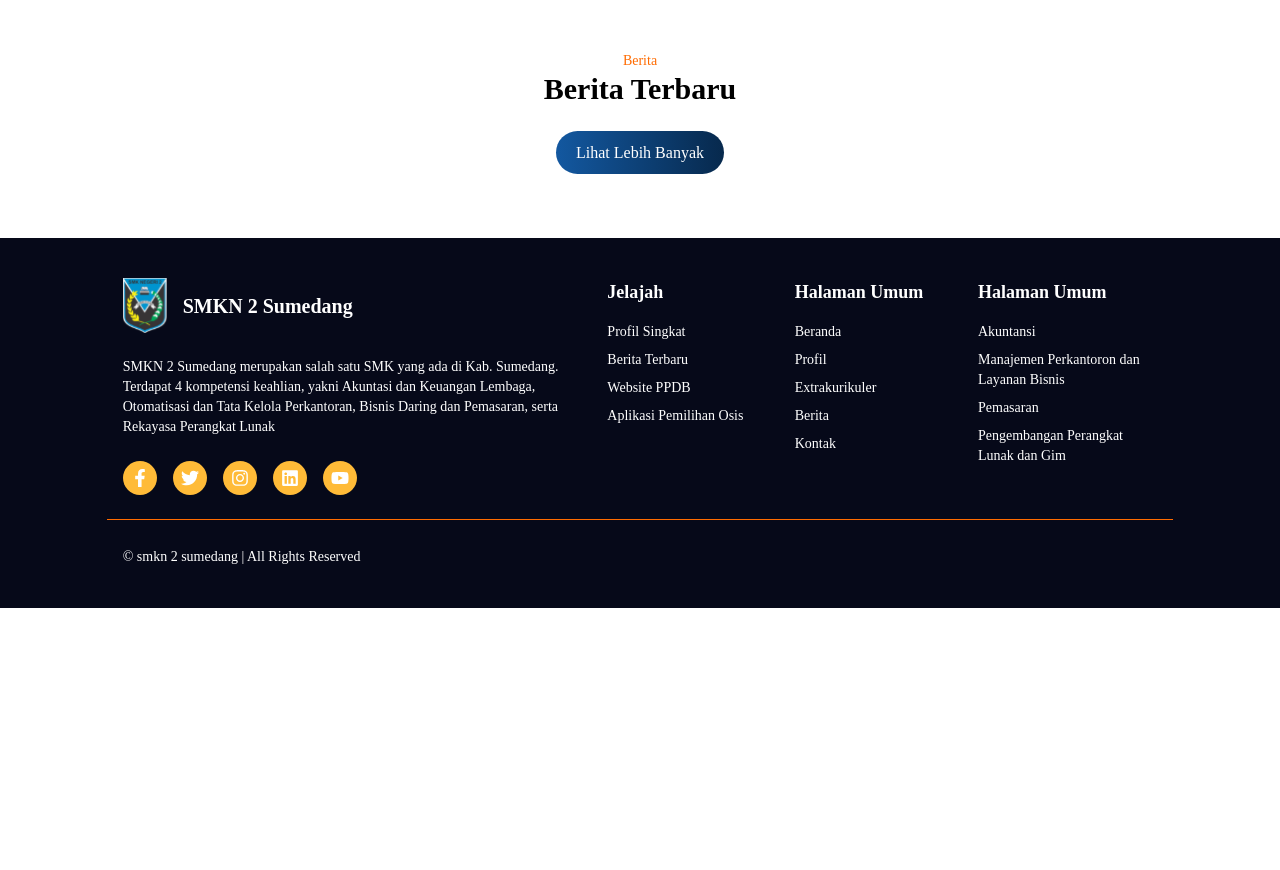
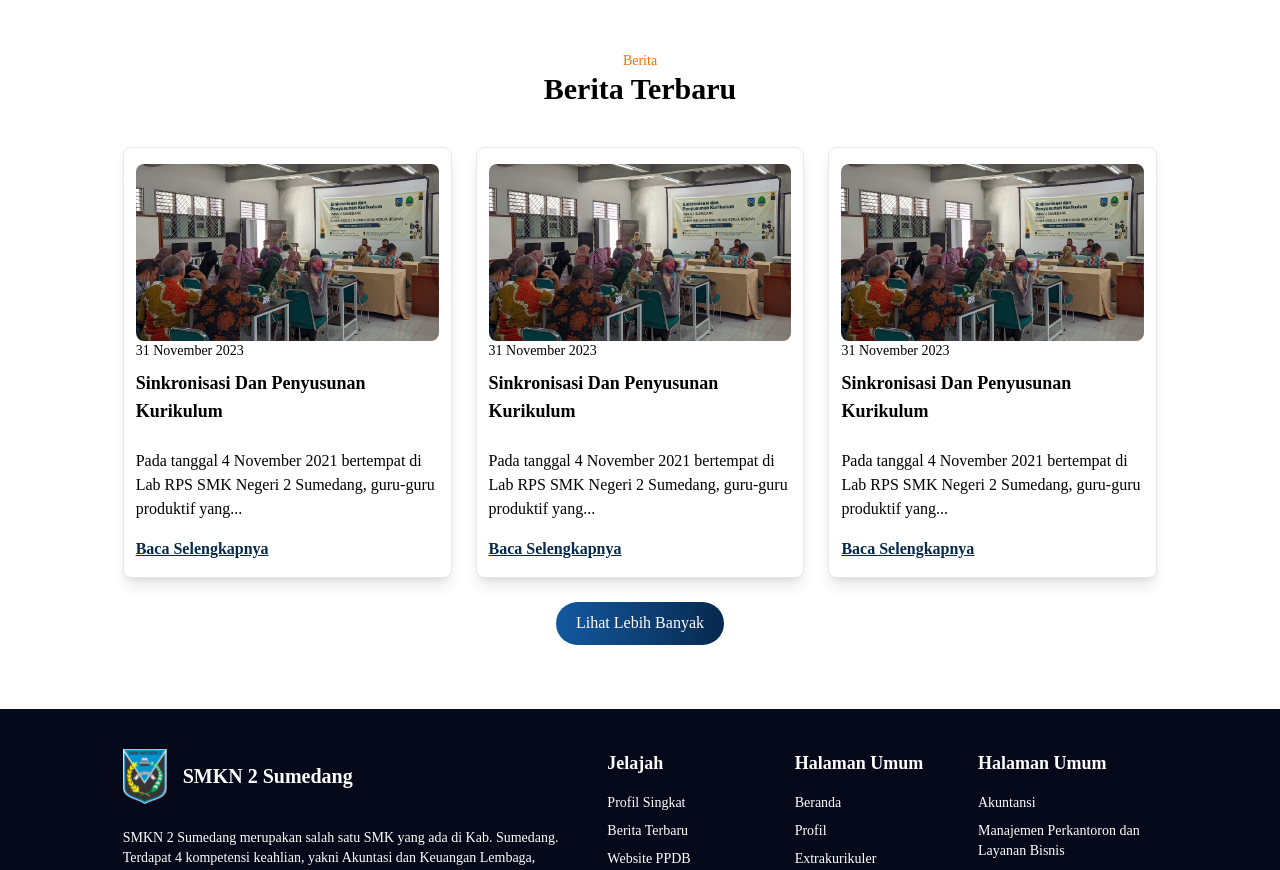
Before and after one commit to isyhfadilah/smkn2sumedang, a Next.js app: page / in a window 1280 px wide. Shown: the part 1400-2270 px from the top of the page. Before the commit the page ends 2008 px from the top, so only its background shows below. Built offline with nearby package versions, Linux system fonts and the light colour scheme; a web font is replaced by a local one.

Commit message:
feat: add card berita component in berita section

```diff
--- a/src/components/common/sections/landing/berita.tsx
+++ b/src/components/common/sections/landing/berita.tsx
@@ -1,5 +1,7 @@
 import Container from '../../layouts/Container'
 import Button from '@/components/ui/button'
+import berita from '@/data/berita.json'
+import { CardBerita } from '@/components/ui/cards/berita'
 
 export const LandingBerita = () => {
   return (
@@ -9,6 +11,18 @@ export const LandingBerita = () => {
           <p className="text-sm text-dark">Berita</p>
           <h1 className="text-3xl font-semibold">Berita Terbaru</h1>
         </div>
+        <div className="grid grid-cols-3 gap-6 pt-4">
+          {berita.map((item, index) => (
+            <CardBerita
+              key={index}
+              title={item.title}
+              tanggal={item.tanggal}
+              detail={item.detail}
+              image={item.image}
+              link={item.slug}
+            />
+          ))}
+        </div>
         <Button text={'Lihat Lebih Banyak'} href="/" variant="primary" rounded="full" />
       </Container>
     </section>
--- /dev/null
+++ b/src/components/ui/cards/berita/index.tsx
@@ -0,0 +1,27 @@
+import React from 'react'
+import Image from 'next/image'
+import Link from 'next/link'
+
+interface Props {
+  tanggal: string
+  image: string
+  title: string
+  detail: string
+  link: string
+}
+
+export const CardBerita: React.FC<Props> = ({ tanggal, image, title, detail, link }) => {
+  return (
+    <figure className="shadow-lg border  py-4 px-3 bg-white rounded-lg">
+      <Image src={image} alt={title} height={48} width={48} className="w-full rounded-lg object-cover" />
+      <figcaption className="space-y-2">
+        <p className="text-sm font-medium">{tanggal}</p>
+        <h1 className="text-lg font-semibold">{title}</h1>
+        <p className="py-4">{detail}</p>
+        <Link href={link} className="text-primary font-semibold underline">
+          Baca Selengkapnya
+        </Link>
+      </figcaption>
+    </figure>
+  )
+}
--- /dev/null
+++ b/src/data/berita.json
@@ -0,0 +1,23 @@
+[
+    {
+        "tanggal": "31 November 2023",
+        "image": "/images/landing/berita.png",
+        "title": "Sinkronisasi Dan Penyusunan Kurikulum",
+        "slug": "sinkronisasi-dan-penyusunan-kurikulum",
+        "detail": "Pada tanggal 4 November 2021 bertempat di Lab RPS SMK Negeri 2 Sumedang, guru-guru produktif yang..."
+    },
+    {
+        "tanggal": "31 November 2023",
+        "image": "/images/landing/berita.png",
+        "title": "Sinkronisasi Dan Penyusunan Kurikulum",
+        "slug": "sinkronisasi-dan-penyusunan-kurikulum",
+        "detail": "Pada tanggal 4 November 2021 bertempat di Lab RPS SMK Negeri 2 Sumedang, guru-guru produktif yang..."
+    },
+    {
+        "tanggal": "31 November 2023",
+        "image": "/images/landing/berita.png",
+        "title": "Sinkronisasi Dan Penyusunan Kurikulum",
+        "slug": "sinkronisasi-dan-penyusunan-kurikulum",
+        "detail": "Pada tanggal 4 November 2021 bertempat di Lab RPS SMK Negeri 2 Sumedang, guru-guru produktif yang..."
+    }
+]
--- a/src/shared/styles/app.css
+++ b/src/shared/styles/app.css
@@ -588,6 +588,7 @@
 .bg-cover{background-size:cover;}
 .bg-center{background-position:center;}
 .bg-no-repeat{background-repeat:no-repeat;}
+.object-cover{object-fit:cover;}
 .p-0{padding:0;}
 .p-2{padding:0.5rem;}
 .px-2{padding-left:0.5rem;padding-right:0.5rem;}
@@ -609,6 +610,7 @@
 .pl-4{padding-left:1rem;}
 .pr-10{padding-right:2.5rem;}
 .pr-4{padding-right:1rem;}
+.pt-4{padding-top:1rem;}
 .pt-56{padding-top:14rem;}
 .text-center{text-align:center;}
 .text-left{text-align:left;}
@@ -639,10 +641,12 @@
 .\!text-opacity-50{--un-text-opacity:0.5 !important;}
 .disabled\:text-opacity-10:disabled{--un-text-opacity:0.1;}
 .placeholder\:text-opacity-80::placeholder{--un-text-opacity:0.8;}
+.underline{text-decoration-line:underline;}
 .opacity-25{opacity:0.25;}
 .opacity-75{opacity:0.75;}
 .shadow{--un-shadow:var(--un-shadow-inset) 0 1px 3px 0 var(--un-shadow-color, rgba(0,0,0,0.1)),var(--un-shadow-inset) 0 1px 2px -1px var(--un-shadow-color, rgba(0,0,0,0.1));box-shadow:var(--un-ring-offset-shadow), var(--un-ring-shadow), var(--un-shadow);}
 .shadow-\[\#1358A0\]{--un-shadow-opacity:1;--un-shadow-color:rgba(19,88,160,var(--un-shadow-opacity));}
+.shadow-lg{--un-shadow:var(--un-shadow-inset) 0 10px 15px -3px var(--un-shadow-color, rgba(0,0,0,0.1)),var(--un-shadow-inset) 0 4px 6px -4px var(--un-shadow-color, rgba(0,0,0,0.1));box-shadow:var(--un-ring-offset-shadow), var(--un-ring-shadow), var(--un-shadow);}
 .shadow-md{--un-shadow:var(--un-shadow-inset) 0 4px 6px -1px var(--un-shadow-color, rgba(0,0,0,0.1)),var(--un-shadow-inset) 0 2px 4px -2px var(--un-shadow-color, rgba(0,0,0,0.1));box-shadow:var(--un-ring-offset-shadow), var(--un-ring-shadow), var(--un-shadow);}
 .focus\:shadow-none:focus{--un-shadow:0 0 var(--un-shadow-color, rgba(0,0,0,0));box-shadow:var(--un-ring-offset-shadow), var(--un-ring-shadow), var(--un-shadow);}
 .outline{outline-style:solid;}
```
Also changed, not shown: public/images/landing/berita.png (added).
